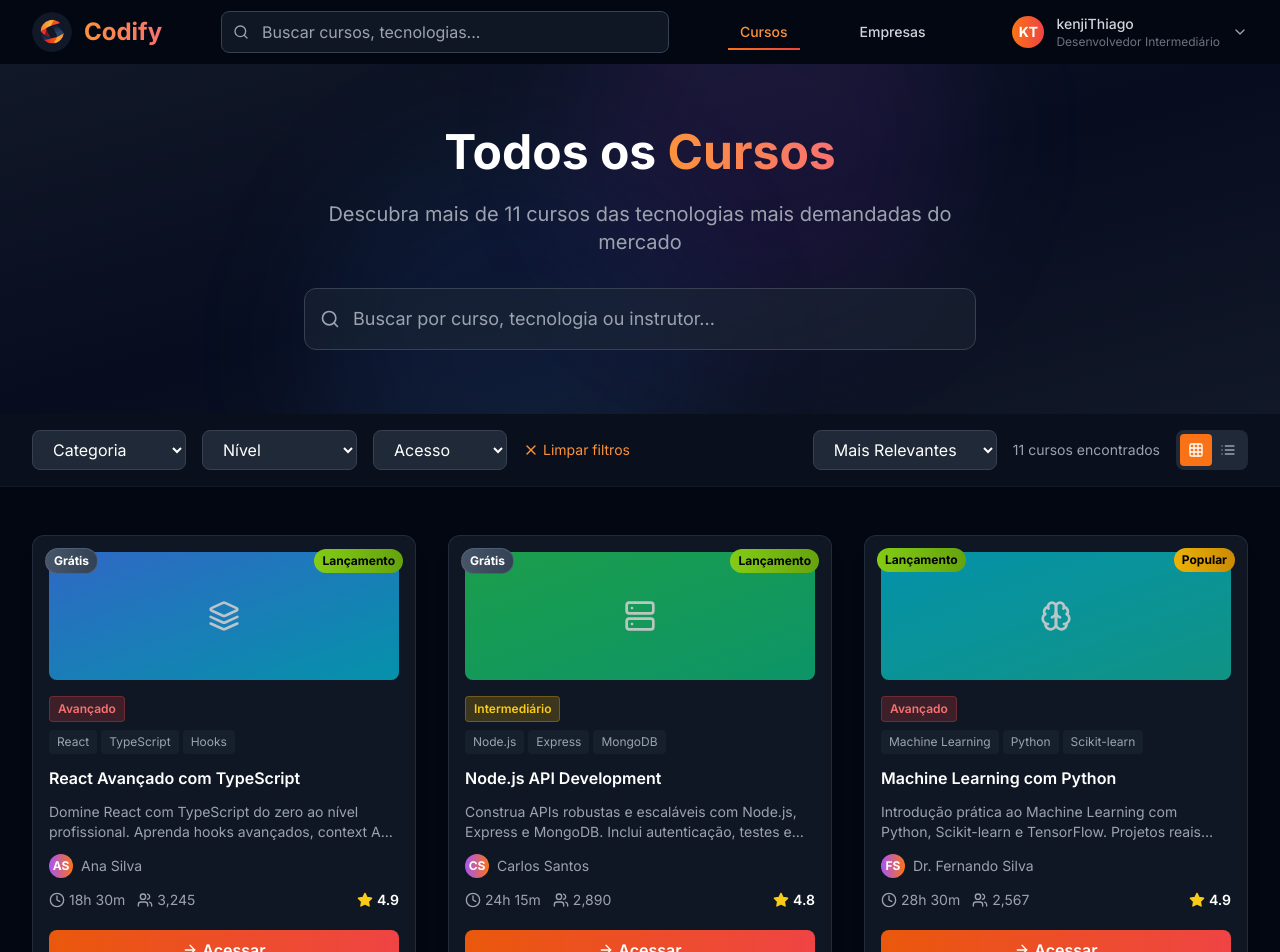
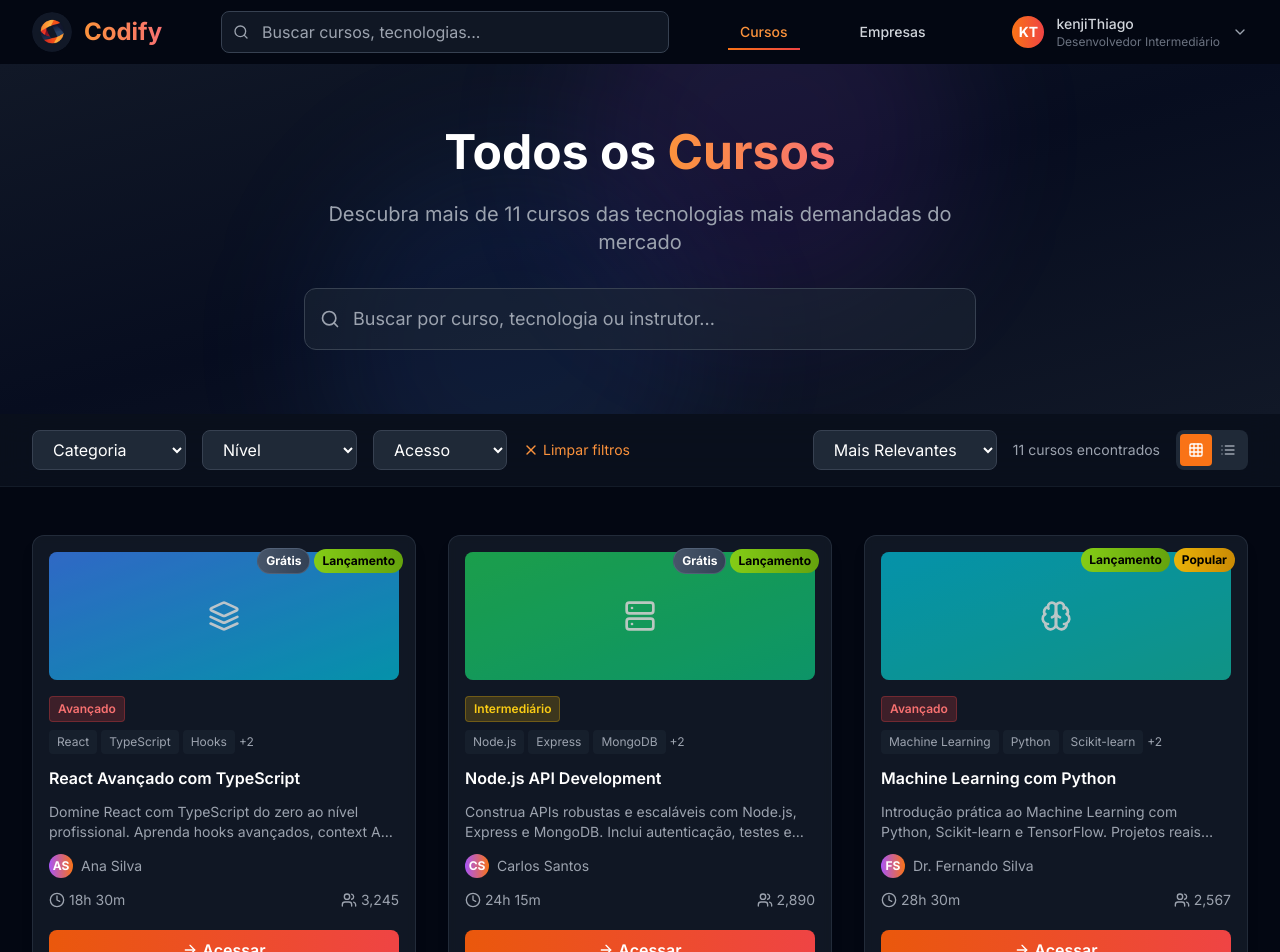
Before and after one commit to kenjiThiago/ProjetoBD2, a Next.js app in the folder frontend/: page /cursos in a window 1280 px wide. Shown: the top 952 px of the page. Built offline with nearby package versions, Linux system fonts and the light colour scheme.

Commit message:
[frontend] Mudado ícones do card de cursos.

```diff
--- a/frontend/src/components/cards/CourseCard.tsx
+++ b/frontend/src/components/cards/CourseCard.tsx
@@ -1,7 +1,6 @@
 'use client'
 
 import {
-  Star,
   Users,
   Clock,
   ArrowRight,
@@ -84,7 +83,7 @@ export default function CourseCard({
 
   if (layout === 'list') {
     return (
-      <div className="card-glow card p-6 group cursor-pointer hover:-translate-y-1 transition-transform duration-300">
+      <div className="card-glow card p-6 group hover:-translate-y-1 transition-transform duration-300">
         <div className="flex space-x-4 items-center">
           <Thumbnail
             course={course}
@@ -109,6 +108,9 @@ export default function CourseCard({
                         {tag}
                       </span>
                     ))}
+                    {course.tags.length > 3 && (
+                      <span className="text-xs text-gray-400">+{course.tags.length - 3}</span>
+                    )}
                   </div>
                 )}
               </div>
@@ -119,10 +121,6 @@ export default function CourseCard({
             </p>
             <div className="flex items-center justify-between">
               <div className="flex items-center space-x-4 text-sm text-gray-400">
-                <div className="flex items-center">
-                  <Star className="w-4 h-4 text-yellow-400 fill-current mr-1" />
-                  <span className="text-white font-semibold">{course.rating}</span>
-                </div>
                 <div className="flex items-center">
                   <Users className="w-4 h-4 mr-1" />
                   <span>{course.students.toLocaleString()}</span>
@@ -147,9 +145,9 @@ export default function CourseCard({
   }
 
   return (
-    <div className={`card-glow card group p-4 cursor-pointer relative overflow-hidden hover:-translate-y-2 transition-transform duration-300`}>
+    <div className={`card-glow card group p-4 relative overflow-hidden hover:-translate-y-2 transition-transform duration-300`}>
       {/* Badges */}
-      <div className="absolute top-3 left-3 right-3 z-10 flex items-center justify-between">
+      <div className="absolute top-3 right-3 z-10 flex items-center gap-1">
         {renderBadges("grid")}
       </div>
 
@@ -172,6 +170,9 @@ export default function CourseCard({
                   {tag}
                 </span>
               ))}
+              {course.tags.length > 3 && (
+                <span className="text-xs text-gray-400">+{course.tags.length - 3}</span>
+              )}
             </div>
           )}
         </div>
@@ -193,19 +194,13 @@ export default function CourseCard({
         </div>
 
         <div className="flex items-center justify-between text-sm text-gray-400">
-          <div className="flex items-center space-x-3">
-            <div className="flex items-center">
-              <Clock className="w-4 h-4 mr-1" />
-              <span>{course.duration}</span>
-            </div>
-            <div className="flex items-center">
-              <Users className="w-4 h-4 mr-1" />
-              <span>{course.students.toLocaleString()}</span>
-            </div>
+          <div className="flex items-center">
+            <Clock className="w-4 h-4 mr-1" />
+            <span>{course.duration}</span>
           </div>
           <div className="flex items-center">
-            <Star className="w-4 h-4 text-yellow-400 fill-current mr-1" />
-            <span className="text-white font-semibold">{course.rating}</span>
+            <Users className="w-4 h-4 mr-1" />
+            <span>{course.students.toLocaleString()}</span>
           </div>
         </div>
 
```
